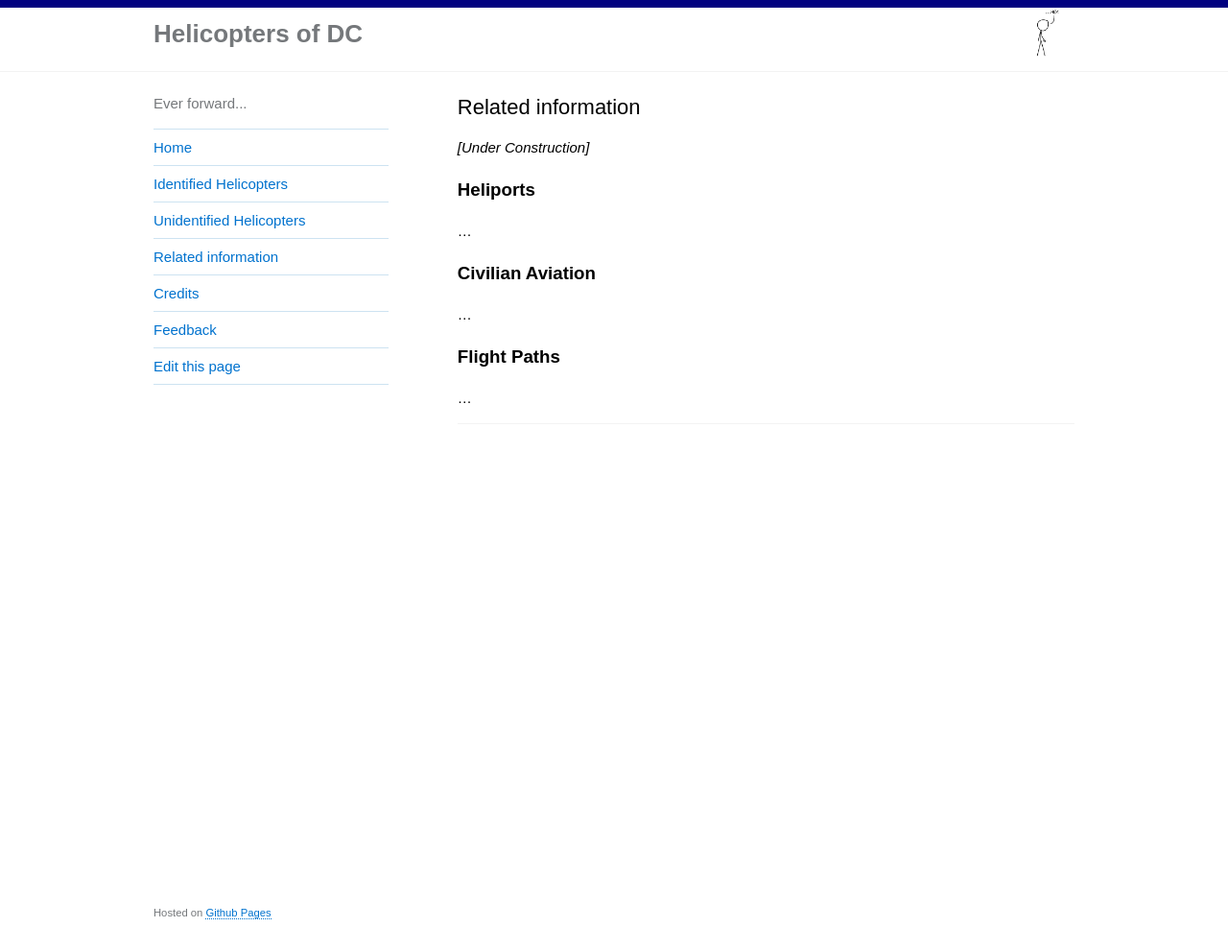
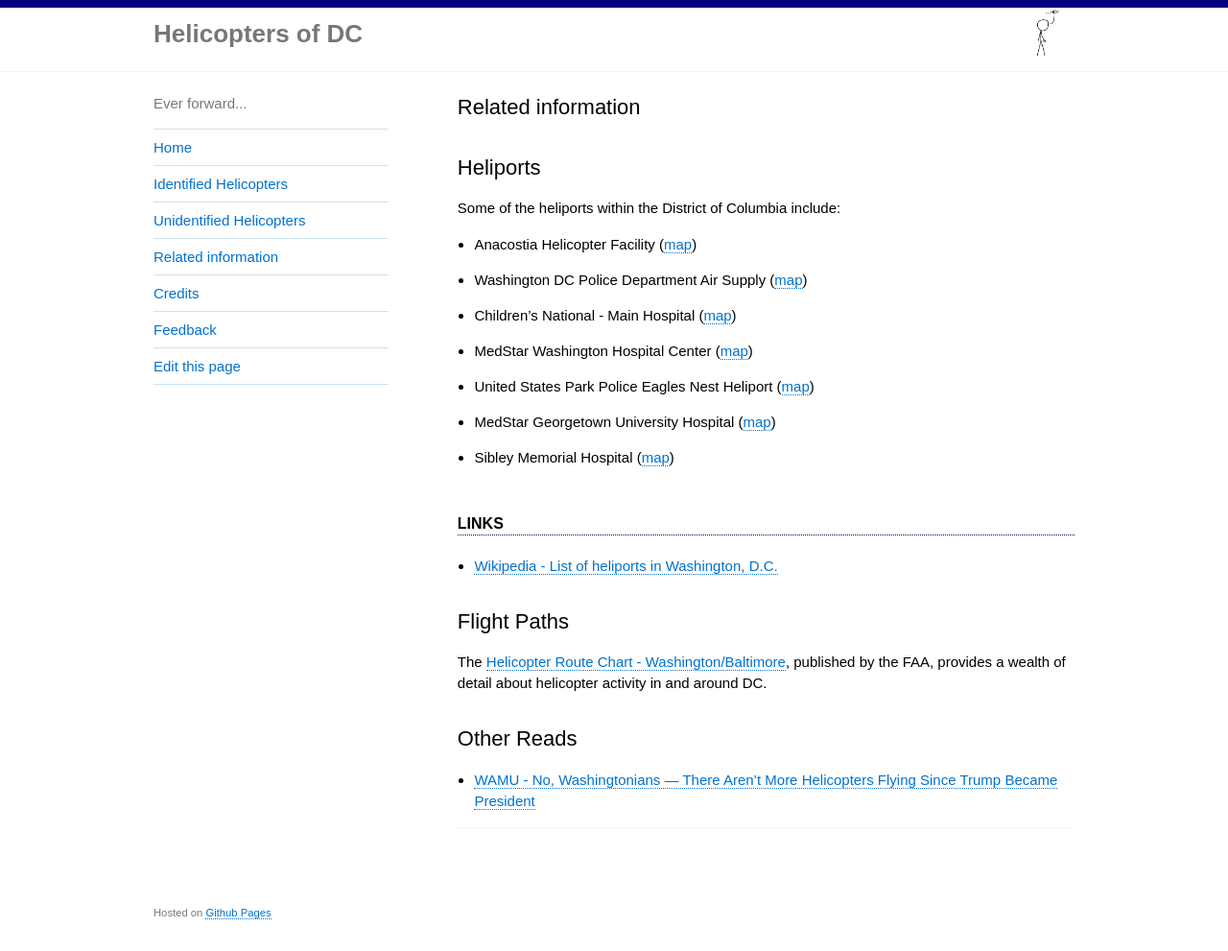
Before and after one commit to gbinal/dc-helicopters, a Jekyll site: the page built from pages/related-information.md, in a window 1280 px wide and 991 px high. Shown: the whole window at 96% size. Built offline with Jekyll 4.4.1, drawn with Linux system fonts in a browser that asks for light colours.

Commit message:
Update related-information.md

```diff
--- a/pages/related-information.md
+++ b/pages/related-information.md
@@ -5,18 +5,27 @@
 ---
 
 
-_[Under Construction]_
+## Heliports
+
+Some of the heliports within the District of Columbia include:
+
+* Anacostia Helicopter Facility ([map](https://goo.gl/maps/qTw6Qk1CY992))
+* Washington DC Police Department Air Supply ([map](https://goo.gl/maps/yMAmPoh54zs))
+* Children's National - Main Hospital ([map](https://goo.gl/maps/K895Z35sWAm))
+* MedStar Washington Hospital Center ([map](https://goo.gl/maps/GB2b2LcSPxp))
+* United States Park Police Eagles Nest Heliport ([map](https://goo.gl/maps/S88Caxh5zDu))
+* MedStar Georgetown University Hospital ([map](https://www.google.com/maps/place/38%C2%B054'37.8%22N+77%C2%B004'39.5%22W/@38.9105664,-77.0775769,309m/data=!3m1!1e3!4m5!3m4!1s0x0:0x0!8m2!3d38.910495!4d-77.077644?hl=en))
+* Sibley Memorial Hospital ([map](https://goo.gl/maps/ctrW3GEqBdk))
+
+#### Links
+
+* [Wikipedia - List of heliports in Washington, D.C.](https://en.wikipedia.org/wiki/List_of_heliports_in_Washington,_D.C.)
 
 
-### Heliports
+## Flight Paths
 
-...
+The [Helicopter Route Chart - Washington/Baltimore](https://aeronav.faa.gov/content/aeronav/heli_files/PDFs/Balt_Wash_Heli_11_P.pdf), published by the FAA, provides a wealth of detail about helicopter activity in and around DC.
 
-### Civilian Aviation
+## Other Reads
 
-...
-
-### Flight Paths
-
-
-...
+* [WAMU - No, Washingtonians — There Aren’t More Helicopters Flying Since Trump Became President](https://wamu.org/story/17/08/29/no-washingtonians-arent-helicopters-flying-since-trump-became-president/)
```
